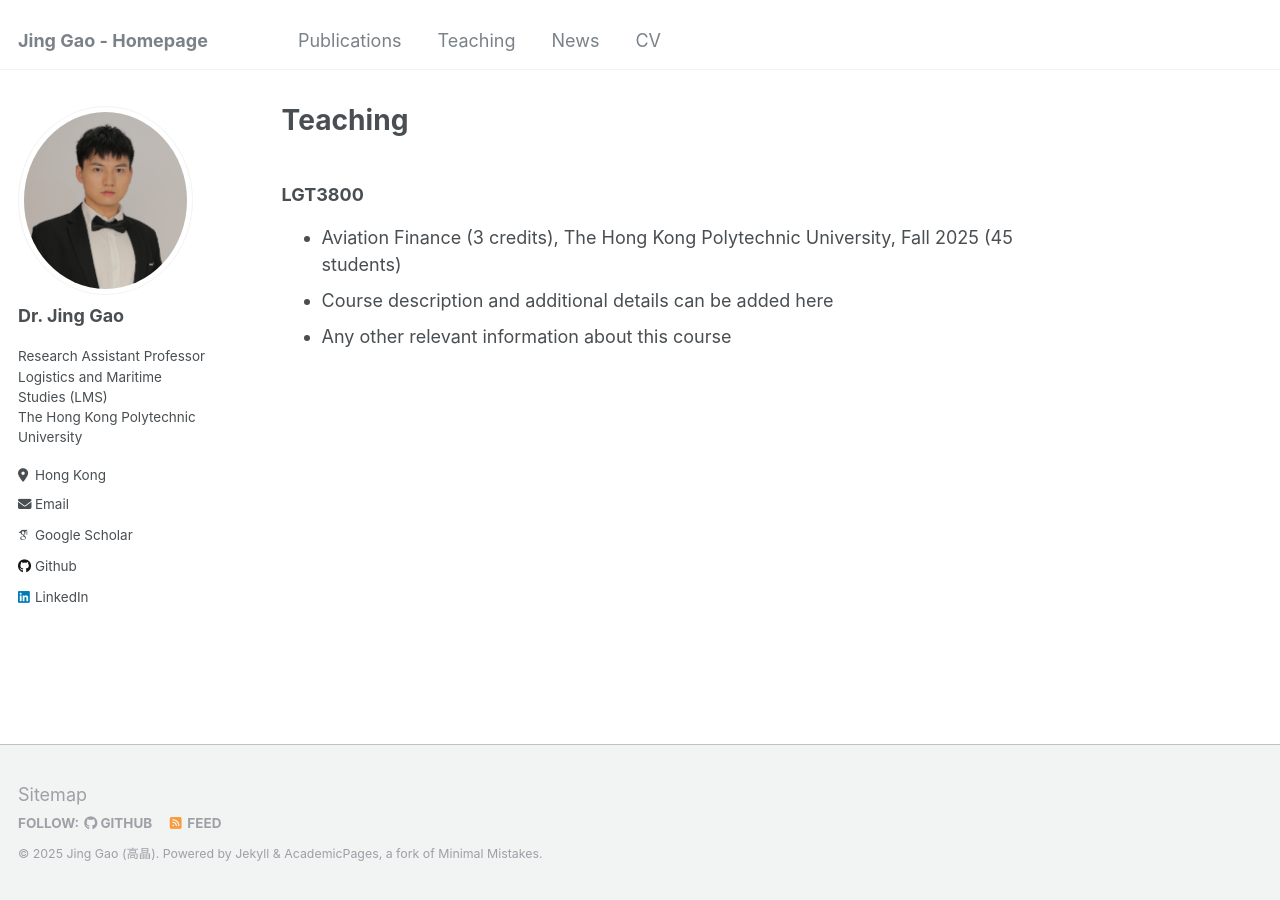
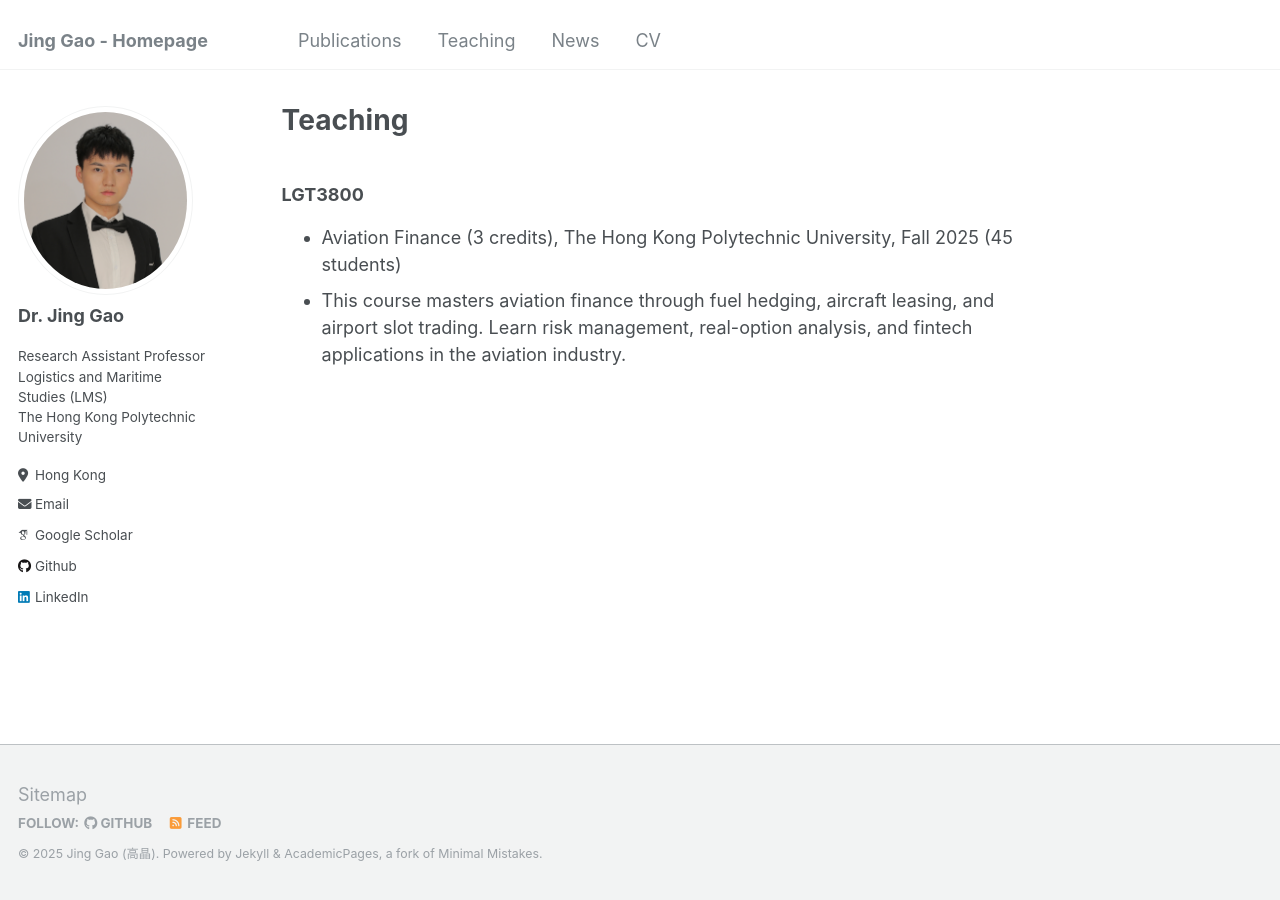
Before and after one commit to jgaoax/jgaoax.github.io, a Jekyll site: the page built from _pages/teaching.html, in a window 1280 px wide. Built offline with Jekyll 4.4.1, drawn with Linux system fonts in a browser that asks for light colours; some web fonts are replaced.

Commit message:
Update teaching.html

```diff
--- a/_pages/teaching.html
+++ b/_pages/teaching.html
@@ -8,6 +8,5 @@ author_profile: true
 <h3>LGT3800</h3>
 <ul>
   <li>Aviation Finance (3 credits), The Hong Kong Polytechnic University, Fall 2025 (45 students)</li>
-  <li>Course description and additional details can be added here</li>
-  <li>Any other relevant information about this course</li>
+  <li>This course masters aviation finance through fuel hedging, aircraft leasing, and airport slot trading. Learn risk management, real-option analysis, and fintech applications in the aviation industry.</li>
 </ul>
```
